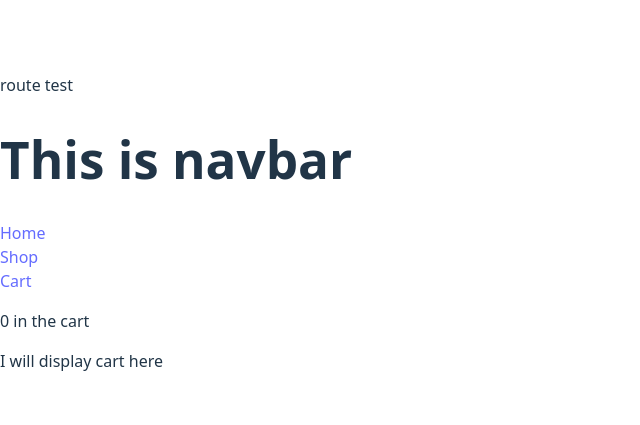
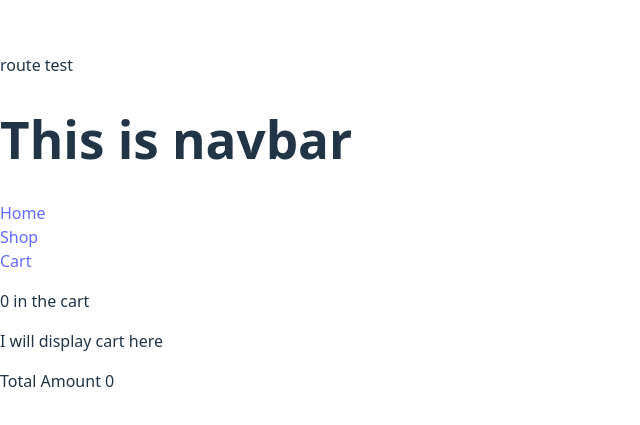
Before and after one commit to patricksamuel/odin-shoppingcart, a React (Vite) app: page /cart in a window 1280 px wide. Shown: the part 177-602 px from the top of the page, without its empty margins (0-640 px from the left). Built offline with nearby package versions, Linux system fonts and the light colour scheme.

Commit message:
cart editing function ok

```diff
--- a/src/routes/carte.jsx
+++ b/src/routes/carte.jsx
@@ -5,18 +5,20 @@ import CartDisplayPage from "../components/cartDisplayPage";
 
 
 export default function Carte(){
-    const {cart, setCart, cartAmount} = useOutletContext();
+    const {cart, addToCart, cartAmount} = useOutletContext();
     return (
         <>
             <p>I will display cart here</p>
             {cart.map(cartItem =>(
                 <div key = {cartItem.id}>
                     <CartDisplayPage name={cartItem.name} price={cartItem.price} quantity ={cartItem.cartQuantity}/>
-                    <p>Total Amount {cartAmount}</p>
+                    <button onClick={() => addToCart(cartItem.id,cartItem.name,cartItem.price, 1)}>+1</button>
+                    <button onClick={() => addToCart(cartItem.id,cartItem.name,cartItem.price, -1)}>-1</button>
+
                 </div>
 
             ))}
-
+            <p>Total Amount {cartAmount}</p>
         </>
     )
 }
--- a/src/routes/root.jsx
+++ b/src/routes/root.jsx
@@ -37,6 +37,8 @@ export default function Root(){
     const [cartCount, setCartCount ] = useState(0)
     const [cartAmount, setCartAmount] = useState(0)
 
+
+
     function addToCart(productId,name,price, quantityAdded){
         setCart(prevCart => {
             const itemExists = prevCart.find(item =>item.id ===  productId)
@@ -45,7 +47,7 @@ export default function Root(){
                     item.id === productId
                         ? {...item, cartQuantity : item.cartQuantity + quantityAdded}
                         : item
-                )
+                ).filter(element => element.cartQuantity > 0)
             }
             else {
                 return [...prevCart,{id : productId, name: name, price : price, cartQuantity : quantityAdded } ]
```
